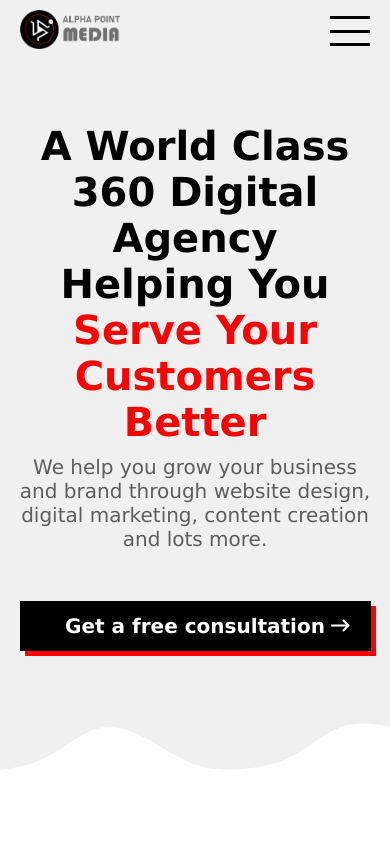
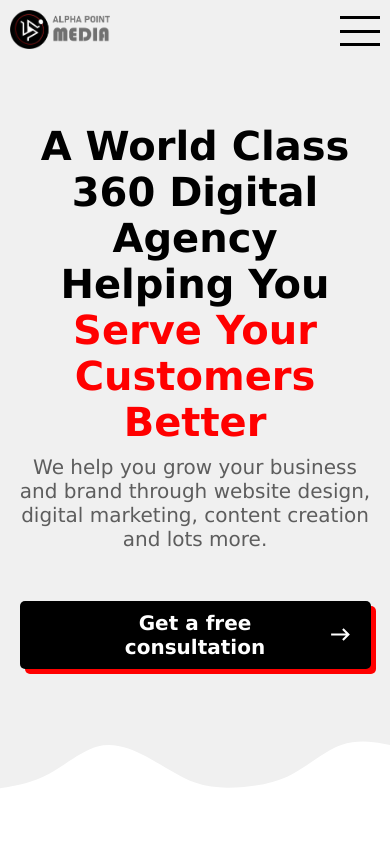
Before and after one commit to bitbender1010/AlphaPointMedia, a plain HTML site: page index.html in a window 390 px wide. Shown: the top 844 px of the page. Drawn offline with Linux system fonts and the light colour scheme.

Commit message:
update border radius

```diff
--- a/style.css
+++ b/style.css
@@ -117,6 +117,8 @@ nav {
     box-shadow: 5px 5px red;
     margin-top: 50px;
     font-size: 20px;
+    border-radius: 5px;
+    border: none;
     padding: 10px 0px;
 }
 
@@ -128,7 +130,7 @@ nav {
 }
 
 .cta span {
-    padding: 0px 40px;
+    padding: 0px 55px;
     /* background: rebeccapurple; */
     text-align: center;
     font-weight: bold;
@@ -263,6 +265,7 @@ nav {
     width: -webkit-fill-available;
     height: 250px;
     padding-left: 20px;
+    padding-right: 20px;
     border: 2px solid gray;
     border-radius: 5px;
     font-size: 18px;
@@ -334,6 +337,10 @@ nav {
     .toggle {
         display: flex;
         z-index: 2;
+    }
+
+    nav {
+        margin: 0px 10px;
     }
 
     .who-we-are, .what-we-do, .flex-wwd {
```
